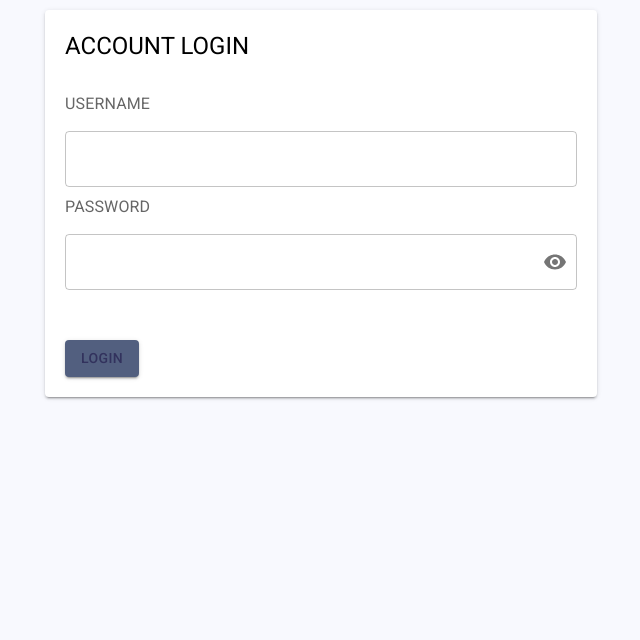
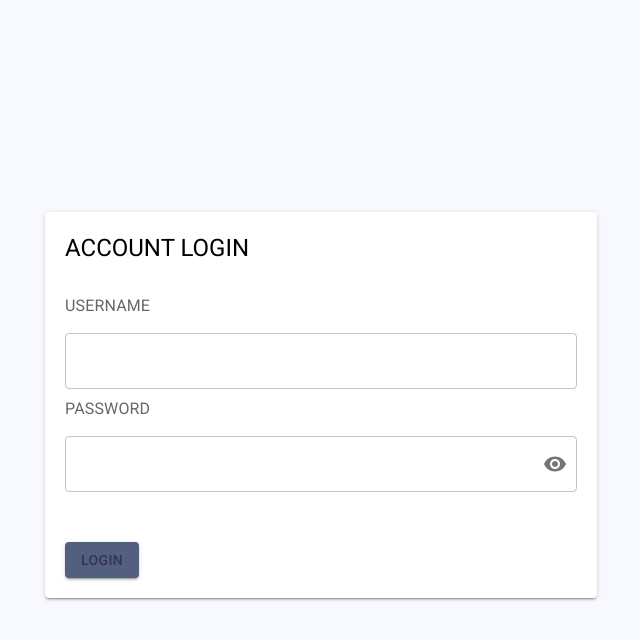
Before and after one commit to nshukenny/fitness-tracker-app, a React (Vite) app: page / in a window 1280 px wide. Shown: the top 640 px of the page, without its empty margins (319-959 px from the left). Built offline with nearby package versions, Linux system fonts and the light colour scheme.

Commit message:
login cenetering

```diff
--- a/src/pages/HomePage.jsx
+++ b/src/pages/HomePage.jsx
@@ -2,7 +2,7 @@ import { useEffect } from 'react';
 import { Stack, Typography, Button } from '@mui/material';
 import { Home } from '@mui/icons-material';
 import { useDispatch } from 'react-redux';
-import { handleLogout } from '../store/auth/slice';
+import { handleLogout } from '../store/auth/Slice';
 import { useNavigate } from 'react-router-dom';
 
 import { isLoggedIn } from '../helpers/auth';
--- a/src/pages/LoginPage.jsx
+++ b/src/pages/LoginPage.jsx
@@ -11,7 +11,7 @@ import {
   InputAdornment,
 } from '@mui/material';
 import { Visibility, VisibilityOff } from '@mui/icons-material';
-import { login } from '../store/auth/slice.js';
+import { login } from '../store/auth/Slice';
 
 const LoginPage = () => {
   const dispatch = useDispatch();
@@ -29,7 +29,15 @@ const LoginPage = () => {
   };
 
   return (
-    <Container maxWidth="sm">
+    <Container
+      maxWidth="sm"
+      style={{
+        display: 'flex',
+        justifyContent: 'center',
+        alignItems: 'center',
+        minHeight: '100vh',
+      }}
+    >
       <Paper
         elevation={2}
         style={{
--- a/src/store/store.js
+++ b/src/store/store.js
@@ -1,5 +1,5 @@
 import { configureStore } from '@reduxjs/toolkit';
-import authReducer from './auth/slice';
+import authReducer from './auth/Slice';
 import sampleReducer from './sampleFeature/slice';
 
 export const store = configureStore({
```
Also changed, not shown: src/pages/ToastMessage.jsx (deleted, +0 -27 lines).
